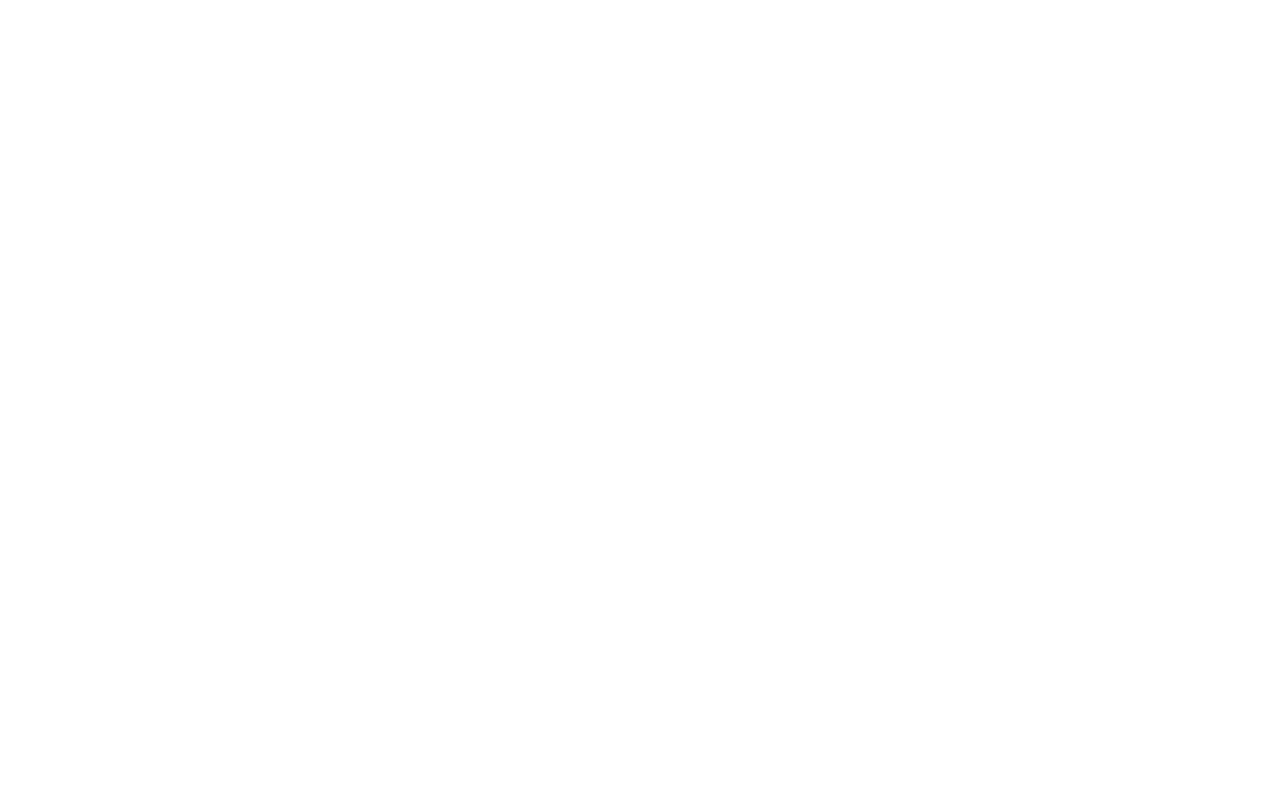
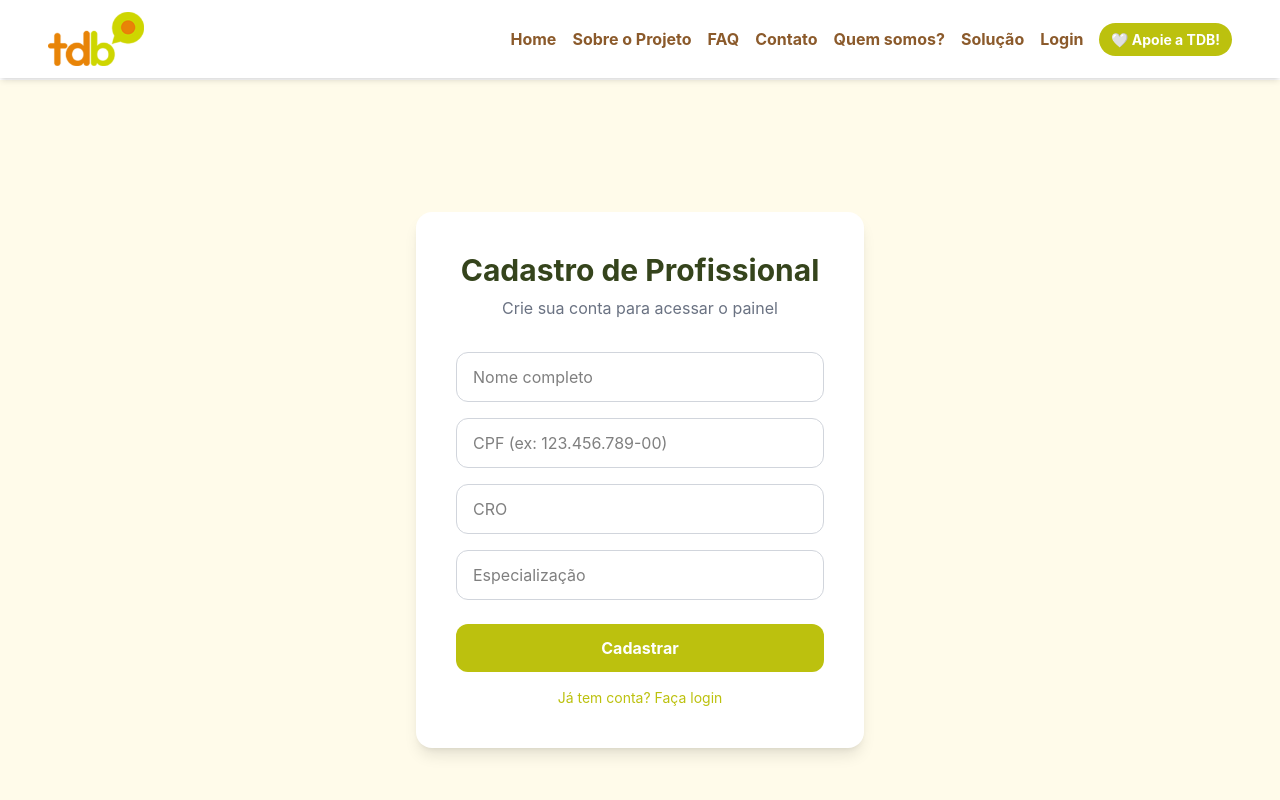
Before and after one commit to GustavoMiguelk/Challenge-TDB-Front-End, a React (Vite) app: page /cadastro in a window 1280 px wide. Before the commit this address had no page. Shown: the top 800 px of the page. Built offline with nearby package versions, Linux system fonts and the light colour scheme.

Commit message:
feat: Conteúdo de cadastro foi adicionado e importado em app.tsx.

```diff
--- a/src/App.tsx
+++ b/src/App.tsx
@@ -9,6 +9,7 @@
 import Solucao from './routes/Solucao/Solucao'
 import Dashboard from './routes/Dashboard/Dashboard'
 import Login from './routes/Login/Login'
+import Cadastro from './routes/Cadastro/Cadastro'
 
 function App() {
   return (
@@ -24,6 +25,7 @@
           <Route path="solucao" element={<Solucao />} />
           <Route path="dashboard" element={<Dashboard />} />
           <Route path="login" element={<Login />} />
+          <Route path="cadastro" element={<Cadastro />} />
         </Route>
       </Routes>
     </BrowserRouter>
--- a/src/routes/Cadastro/Cadastro.tsx
+++ b/src/routes/Cadastro/Cadastro.tsx
@@ -0,0 +1,117 @@
+import { useForm } from 'react-hook-form'
+import { useNavigate } from 'react-router-dom'
+import { useState } from 'react'
+
+interface CadastroFormData {
+  nome: string
+  cpf: string
+  cro: string
+  especializacao: string
+}
+
+export default function Cadastro() {
+  const navigate = useNavigate()
+  const [sucesso, setSucesso] = useState(false)
+  const [erro, setErro] = useState('')
+
+  const { register, handleSubmit, formState: { errors } } = useForm<CadastroFormData>()
+
+  async function onSubmit(data: CadastroFormData) {
+    try {
+      const res = await fetch('http://localhost:8080/profissional', {
+        method: 'POST',
+        headers: { 'Content-Type': 'application/json' },
+        body: JSON.stringify(data)
+      })
+
+      if (res.ok) {
+        setSucesso(true)
+        setTimeout(() => navigate('/login'), 2000)
+      } else {
+        setErro('Erro ao cadastrar. Tente novamente.')
+      }
+    } catch {
+      setErro('Erro ao conectar com o servidor.')
+    }
+  }
+
+  return (
+    <main className="min-h-screen flex items-center justify-center bg-beige px-6">
+      <div className="bg-white rounded-2xl shadow-lg p-10 w-full max-w-md">
+        <h1 className="text-3xl font-bold text-center mb-2" style={{ color: '#35441c' }}>
+          Cadastro de Profissional
+        </h1>
+        <p className="text-center text-gray-500 mb-8">
+          Crie sua conta para acessar o painel
+        </p>
+
+        {sucesso && (
+          <div className="bg-green-100 border border-green-400 text-green-800 px-4 py-3 rounded-xl mb-6 text-center">
+            ✅ Cadastro realizado! Redirecionando para o login...
+          </div>
+        )}
+
+        {erro && (
+          <p className="text-red-500 text-sm text-center mb-4">{erro}</p>
+        )}
+
+        <form onSubmit={handleSubmit(onSubmit)} className="flex flex-col gap-4">
+          <div>
+            <input
+              type="text"
+              placeholder="Nome completo"
+              className="w-full border border-gray-300 rounded-xl px-4 py-3 outline-none focus:border-secondary"
+              {...register('nome', { required: 'Nome é obrigatório' })}
+            />
+            {errors.nome && <p className="text-red-500 text-sm mt-1">{errors.nome.message}</p>}
+          </div>
+
+          <div>
+            <input
+              type="text"
+              placeholder="CPF (ex: 123.456.789-00)"
+              className="w-full border border-gray-300 rounded-xl px-4 py-3 outline-none focus:border-secondary"
+              {...register('cpf', { required: 'CPF é obrigatório' })}
+            />
+            {errors.cpf && <p className="text-red-500 text-sm mt-1">{errors.cpf.message}</p>}
+          </div>
+
+          <div>
+            <input
+              type="text"
+              placeholder="CRO"
+              className="w-full border border-gray-300 rounded-xl px-4 py-3 outline-none focus:border-secondary"
+              {...register('cro', { required: 'CRO é obrigatório' })}
+            />
+            {errors.cro && <p className="text-red-500 text-sm mt-1">{errors.cro.message}</p>}
+          </div>
+
+          <div>
+            <input
+              type="text"
+              placeholder="Especialização"
+              className="w-full border border-gray-300 rounded-xl px-4 py-3 outline-none focus:border-secondary"
+              {...register('especializacao', { required: 'Especialização é obrigatória' })}
+            />
+            {errors.especializacao && <p className="text-red-500 text-sm mt-1">{errors.especializacao.message}</p>}
+          </div>
+
+          <button
+            type="submit"
+            className="bg-secondary hover:bg-[#9cb400] text-white font-bold py-3 px-6 rounded-xl mt-2"
+          >
+            Cadastrar
+          </button>
+
+          <button
+            type="button"
+            onClick={() => navigate('/login')}
+            className="text-secondary hover:underline text-sm text-center"
+          >
+            Já tem conta? Faça login
+          </button>
+        </form>
+      </div>
+    </main>
+  )
+}
```
